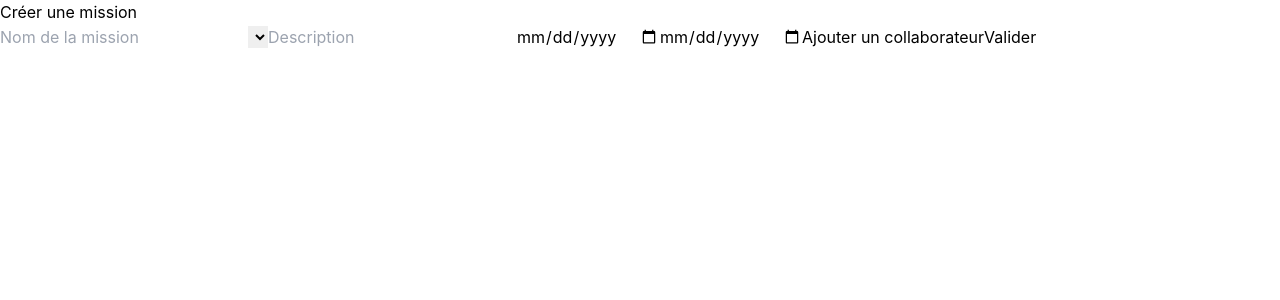
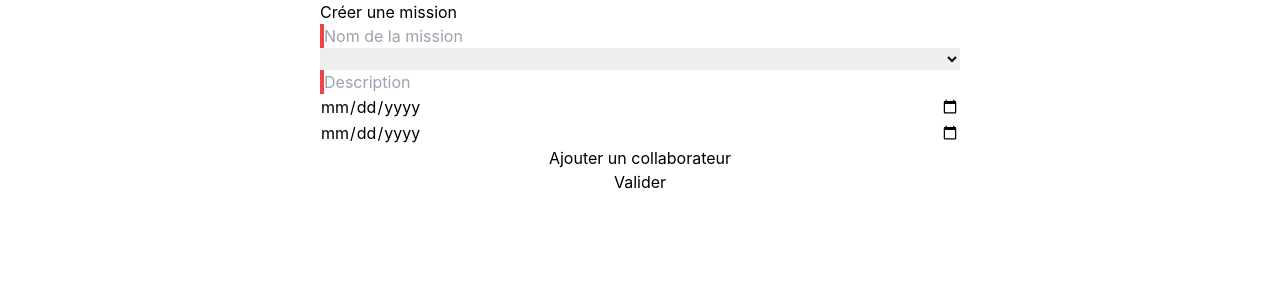
Before and after one commit to huguesquaeghbeur/IntraNet, a JavaScript app in the folder front-end/: page / in a window 1280 px wide. Shown: the top 300 px of the page. Built offline with nearby package versions, Linux system fonts and the light colour scheme; the HTML template or start-up script is replaced by a standard one.

Commit message:
Tailwind Fixes & Tailwind Test

```diff
--- a/front-end/src/components/AddMission.js
+++ b/front-end/src/components/AddMission.js
@@ -1,3 +1,5 @@
+import '../index.css';
+
 function AddMission() {
 
     function SaveMission() {
@@ -13,18 +15,20 @@ function AddMission() {
     }
 
     return(
-        <div className="flex flex-col">
-            <h1>Créer une mission</h1>
-            <form className="submitForm" onSubmit={SaveMission}>
-                <input type="text" className="missionName" placeholder="Nom de la mission"/>
+        <div className="w-full flex justify-center">
+            <div className="w-2/4">
+                <h1 className="title">Créer une mission</h1>
+                <form className="submitForm flex flex-col" onSubmit={SaveMission}>
+                    <input type="text" className="missionName border-l-4 border-red-500 focus:outline-none" placeholder="Nom de la mission"/>
                     <select className="manager"/>
-                <input type="text" className="missionDescription" placeholder="Description"/>
+                    <input type="text" className="missionDescription border-l-4 border-red-500 focus:outline-none" placeholder="Description"/>
                     <input type="date" className="startTime"/>
                     <input type="date" className="endTime"/>
                     <button onClick={AddCollab}>Ajouter un collaborateur</button>
                     <button onClick={onSubmit}>Valider</button>
                 </form>
             </div>
+        </div>
     );
 }
 
--- /dev/null
+++ b/front-end/tailwind.config.js
@@ -0,0 +1,7 @@
+module.exports = {
+    content: ["./src/**/*.{js,jsx,ts,tsx}"],
+    theme: {
+        extend: {},
+    },
+    plugins: [],
+}
```
Also changed, not shown: front-end/package.json (+8 -10 lines), 1 other file (tests, documents, lock files or other folders). Lines whose indentation alone changed are shown as unchanged.
